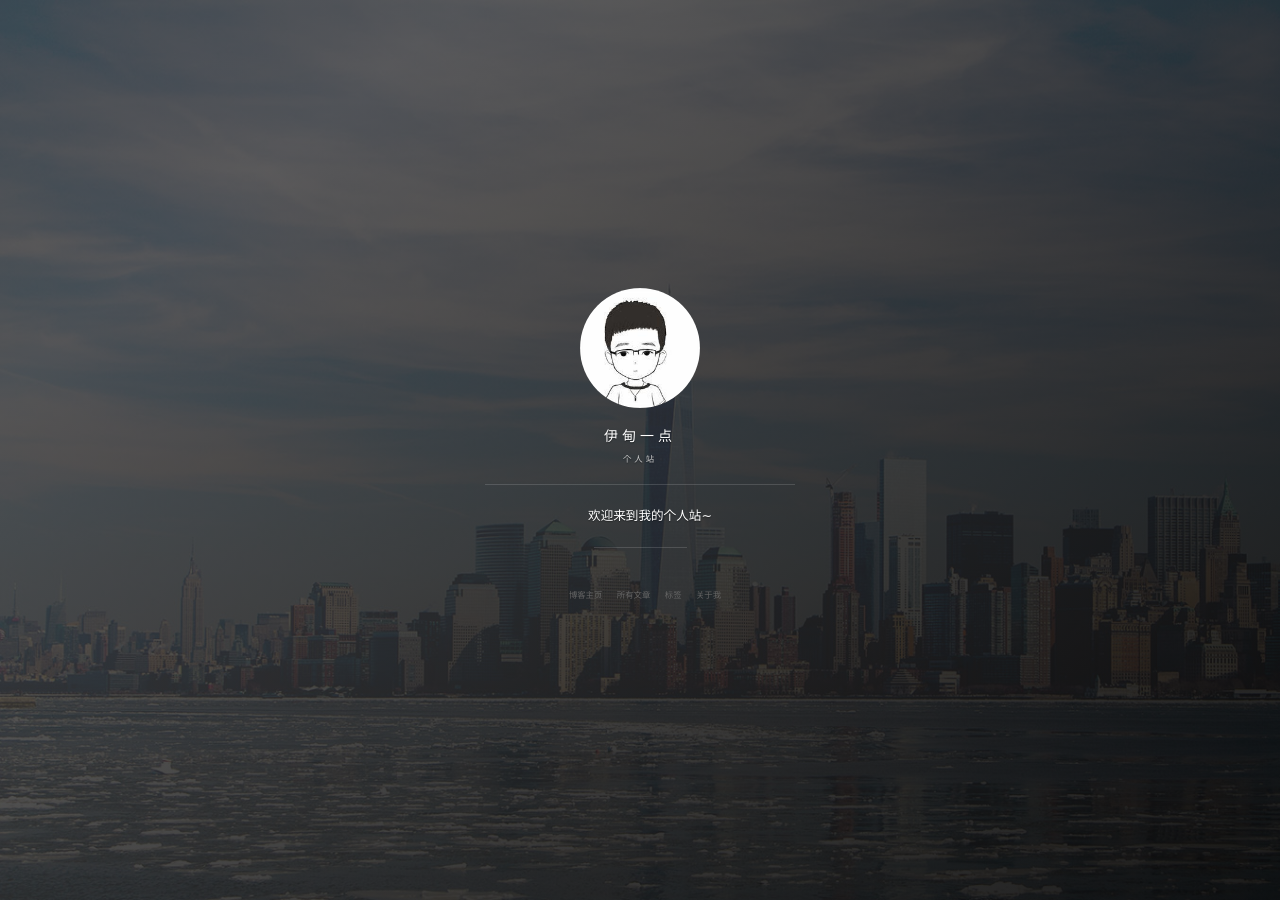
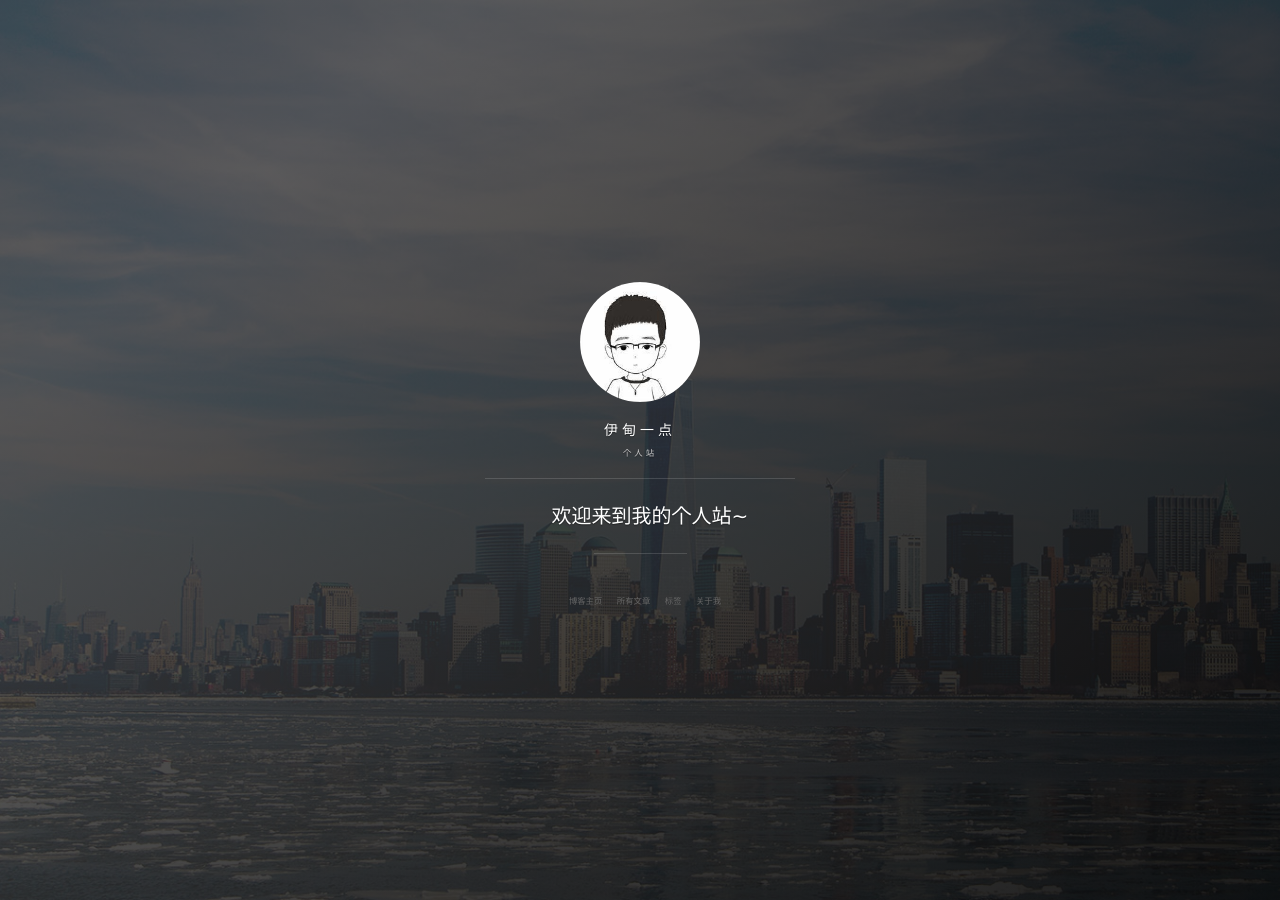
Before and after one commit to zpfbuaa/zpfbuaa.github.io, a Jekyll site: the page built from index.html, in a window 1280 px wide. Built offline with Jekyll 4.4.1, drawn with Linux system fonts in a browser that asks for light colours; nearby versions of some CDN libraries; the list of posts is cut into pages by our own code; comment, search, counter and statistics services are not loaded.

Commit message:
change font-size

```diff
--- a/_includes/side-panel.html
+++ b/_includes/side-panel.html
@@ -29,8 +29,8 @@
         <span class="panel-cover__subtitle panel-subtitle">{{site.subtitle}}</span>
         {% endif %}
         <hr class="panel-cover__divider" />
-        <p class="panel-cover__description">{{ site.description }}</p>
-        <hr class="panel-cover__divider panel-cover__divider--secondary" />
+        <p style="font-size:20px" class="panel-cover__description">{{ site.description }}</p>
+        <hr style="font-size:20px" class="panel-cover__divider panel-cover__divider--secondary" />
 
         {% if site.welcome_message %}
         <p class="panel-cover__description">{{ site.welcome_message }}</p>
```
